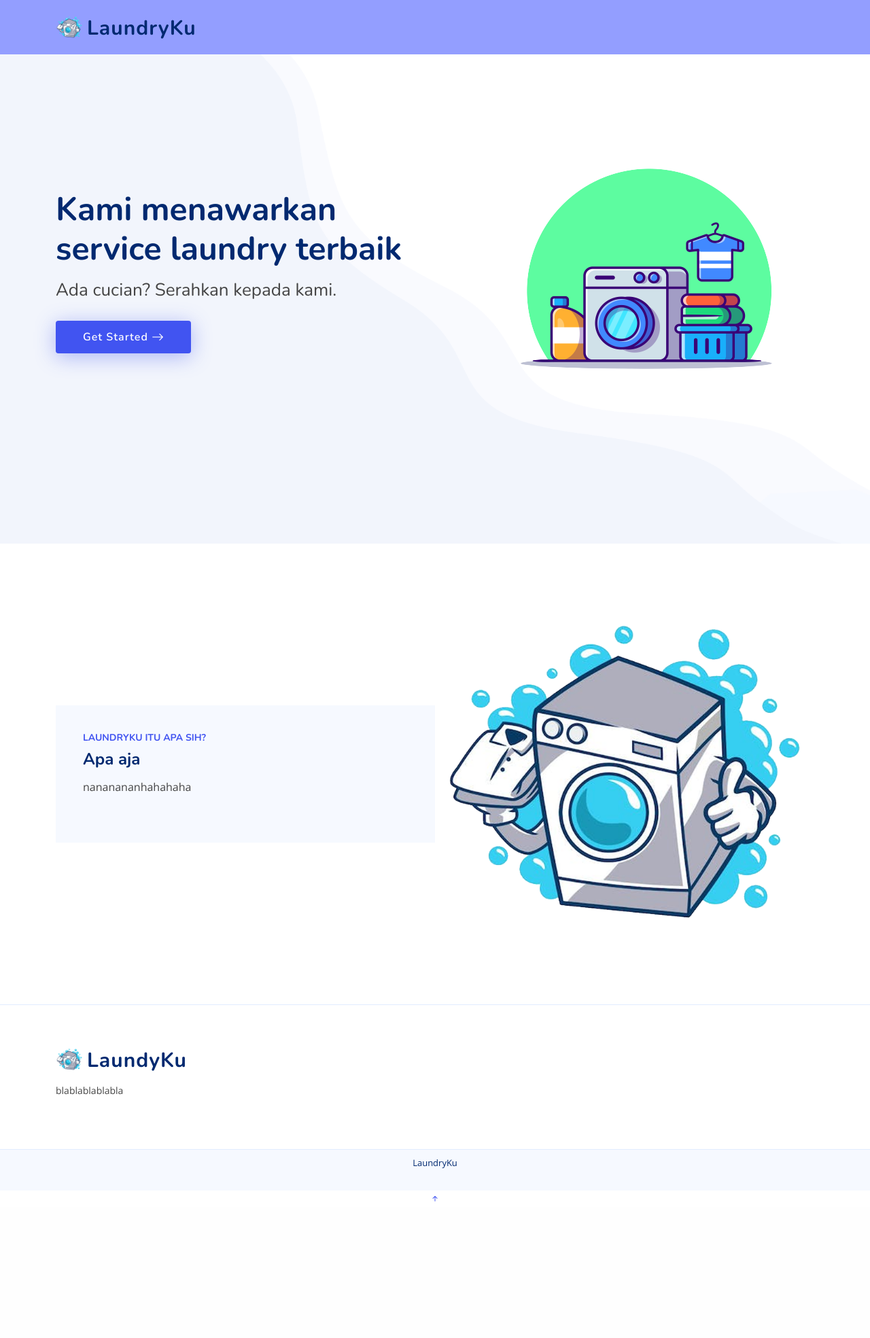
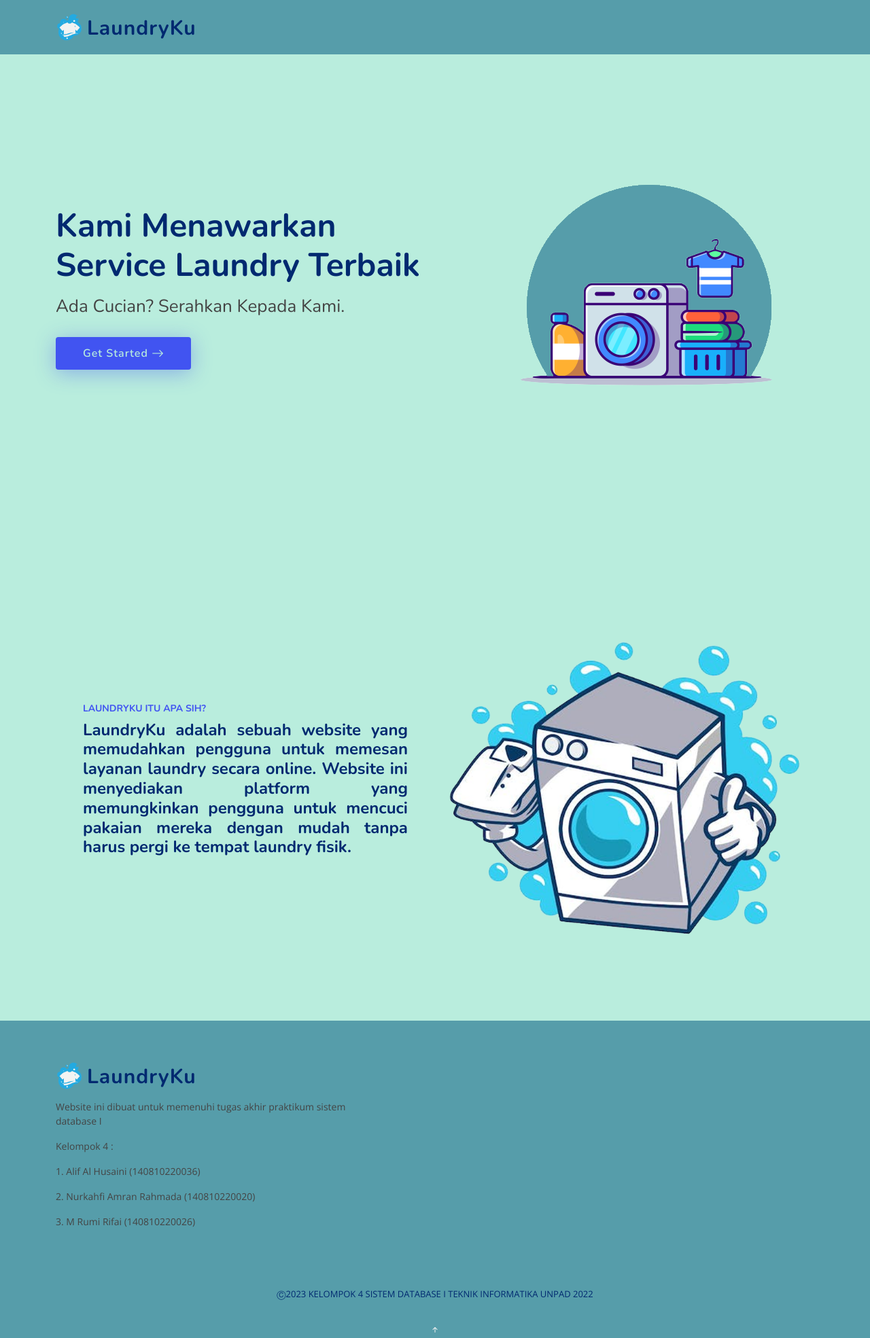
Before and after one commit to rumirifai/Aplikasi-Pencatatan-Laundry, a PHP site: page / in a window 1280 px wide. Shown: the whole page at 68% size. Before the commit the page ends 1768 px from the top, so only its background shows below. Run offline with PHP 8.4, Linux system fonts and the light colour scheme.

Commit message:
Mengubah Tampilan Website

```diff
--- a/laundry/assets/css/style.css
+++ b/laundry/assets/css/style.css
@@ -9,12 +9,12 @@ body {
 }
 
 a {
-  color: #4154f1;
+  color: #f4f4f4;
   text-decoration: none;
 }
 
 a:hover {
-  color: #717ff5;
+  color: #cdcdcd;
   text-decoration: none;
 }
 
@@ -64,7 +64,7 @@ section {
 # Header
 --------------------------------------------------------------*/
 .header {
-  background: #939eff;
+  background: #569DAA;
   transition: all 0.5s;
   z-index: 997;
   padding: 20px 0;
@@ -145,12 +145,12 @@ section {
   padding: 8px 20px;
   margin-left: 30px;
   border-radius: 4px;
-  color: #fff;
+  color: #B9EDDD;
 }
 
 .navbar .getstarted:hover,
 .navbar .getstarted:focus:hover {
-  color: #fff;
+  color: #B9EDDD;
   background: #5969f3;
 }
 
@@ -164,7 +164,7 @@ section {
   z-index: 99;
   opacity: 0;
   visibility: hidden;
-  background: #fff;
+  background: #B9EDDD;
   box-shadow: 0px 0px 30px rgba(127, 137, 161, 0.25);
   transition: 0.3s;
   border-radius: 4px;
@@ -250,7 +250,7 @@ section {
   padding: 15px 40px;
   border-radius: 4px;
   transition: 0.5s;
-  color: #fff;
+  color: #B9EDDD;
   background: #4154f1;
   box-shadow: 0px 5px 30px rgba(65, 84, 241, 0.4);
 }
@@ -282,8 +282,12 @@ section {
 /*--------------------------------------------------------------
 # About
 --------------------------------------------------------------*/
+.about {
+  background: #B9EDDD;
+}
+
 .about .content {
-  background-color: #f6f9ff;
+  background-color: #B9EDDD;
   padding: 40px;
 }
 
@@ -309,17 +313,16 @@ section {
 # Footer
 --------------------------------------------------------------*/
 .footer {
-  background: #f6f9ff;
+  background: #569DAA;
   padding: 0 0 30px 0;
   font-size: 14px;
 }
 
-
 .footer .footer-top {
-  background: white;
+  background: #569DAA;
   background-size: contain;
-  border-top: 1px solid #e1ecff;
-  border-bottom: 1px solid #e1ecff;
+  border-top: 1px solid #569DAA;
+  border-bottom: 1px solid #569DAA;
   padding: 60px 0 30px 0;
 }
 
@@ -354,7 +357,6 @@ section {
   position: relative;
   padding-bottom: 12px;
 }
-
 
 .footer .footer-top .footer-links ul li {
   padding: 10px 0;
@@ -407,7 +409,7 @@ section {
     top: 100%;
     left: 0;
     width: 100%;
-    background-color: #ffffff;
+    background-color: #B9EDDD;
     padding: 20px;
     box-shadow: 0px 2px 10px rgba(0, 0, 0, 0.1);
   }
@@ -450,3 +452,7 @@ section {
 .navbar a.dashboard-link {
   color: #012970;
 }
+
+.back-to-top {
+  background: #569DAA;
+}
--- a/laundry/config.php
+++ b/laundry/config.php
@@ -1,7 +1,7 @@
 <?php
 $host = 'localhost'; // Ganti dengan host database Anda
 $user = 'root'; // Ganti dengan username database Anda
-$password = 'Alif309091112233'; // Ganti dengan password database Anda
+$password = 'kahfi7185'; // Ganti dengan password database Anda
 $database = 'laundry'; // Ganti dengan nama database Anda
 
 $conn = mysqli_connect($host, $user, $password, $database);
--- a/laundry/admin/dashboard_admin.php
+++ b/laundry/dashboard_admin.php
@@ -24,7 +24,6 @@ $resultTransaksi = mysqli_query($conn, $queryTransaksi);
 mysqli_close($conn);
 ?>
 
-<?php include 'head.php'; ?>
 <?php include 'header.php'; ?>
 
 <style>
--- a/laundry/admin/footer.php
+++ b/laundry/footer.php
@@ -1,13 +1,11 @@
-<?php include 'head.php'; ?>
 <footer id="footer" class="footer fixed-bottom">
   <div class="container-fluid">
     <div class="row">
       <div class="col-md-12 text-center">
         <div class="credits">
-          LaundyKu
+          Ⓒ2023 KELOMPOK 4 SISTEM DATABASE I TEKNIK INFORMATIKA UNPAD 2022
         </div>
       </div>
     </div>
   </div>
 </footer><!-- End Footer -->
-<a href="#" class="back-to-top d-flex align-items-center justify-content-center"><i class="bi bi-arrow-up-short"></i></a>
--- a/laundry/admin/header.php
+++ b/laundry/header.php
@@ -10,8 +10,8 @@
   <meta content="" name="keywords">
 
   <!-- Favicons -->
-  <link href="assets/img/laundry.png" rel="icon">
-  <link href="assets/img/laundry.png" rel="apple-touch-icon">
+  <link href="assets/img/logo.png" rel="icon">
+  <link href="assets/img/logo.png" rel="apple-touch-icon">
 
   <!-- Google Fonts -->
   <link href="https://fonts.googleapis.com/css?family=Open+Sans:300,300i,400,400i,600,600i,700,700i|Nunito:300,300i,400,400i,600,600i,700,700i|Poppins:300,300i,400,400i,500,500i,600,600i,700,700i" rel="stylesheet">
@@ -33,7 +33,7 @@
   <header id="header" class="header fixed-top">
     <div class="container-fluid container-xl d-flex align-items-center justify-content-between">
       <a href="" class="logo d-flex align-items-center">
-        <img src="assets/img/laundry.png" alt="">
+        <img src="assets/img/logo.png" alt="">
         <span>LaundryKu</span>
       </a>
 
--- a/laundry/index.php
+++ b/laundry/index.php
@@ -1,7 +1,7 @@
 <?php
 ?>
 <!DOCTYPE html>
-<html lang="en">
+< tml lang="en">
 
 <head>
   <meta charset="utf-8">
@@ -11,9 +11,15 @@
   <meta content="" name="description">
   <meta content="" name="keywords">
 
+  <style>
+    h2 {
+      text-align: justify;
+    }
+  </style>
+
   <!-- Favicons -->
-  <link href="assets/img/laundry.png" rel="icon">
-  <link href="assets/img/laundry.png" rel="apple-touch-icon">
+  <link href="assets/img/logo.png" rel="icon">
+  <link href="assets/img/logo.png" rel="apple-touch-icon">
 
   <!-- Google Fonts -->
   <link href="https://fonts.googleapis.com/css?family=Open+Sans:300,300i,400,400i,600,600i,700,700i|Nunito:300,300i,400,400i,600,600i,700,700i|Poppins:300,300i,400,400i,500,500i,600,600i,700,700i" rel="stylesheet">
@@ -31,7 +37,7 @@
   <header id="header" class="header fixed-top">
     <div class="container-fluid container-xl d-flex align-items-center justify-content-between">
       <a href="index.php" class="logo d-flex align-items-center">
-        <img src="assets/img/laundry.png" alt="">
+        <img src="assets/img/logo.png" alt="">
         <span>LaundryKu</span>
       </a>
 
@@ -50,8 +56,8 @@
     <div class="container">
       <div class="row">
         <div class="col-lg-6 d-flex flex-column justify-content-center">
-          <h1 data-aos="fade-up">Kami menawarkan service laundry terbaik</h1>
-          <h2 data-aos="fade-up" data-aos-delay="400">Ada cucian? Serahkan kepada kami.</h2>
+          <h1 data-aos="fade-up">Kami Menawarkan Service Laundry Terbaik</h1>
+          <h2 data-aos="fade-up" data-aos-delay="400">Ada Cucian? Serahkan Kepada Kami.</h2>
           <div data-aos="fade-up" data-aos-delay="600">
             <div class="text-center text-lg-start">
               <a href="login.php" class="btn-get-started scrollto d-inline-flex align-items-center justify-content-center align-self-center">
@@ -76,9 +82,8 @@
             <div class="col-lg-6 d-flex flex-column justify-content-center" data-aos="fade-up" data-aos-delay="200">
               <div class="content">
                 <h3>LaundryKu itu apa sih?</h3>
-              <h2>Apa aja</h2>
-              <p>
-               nananananhahahaha
+                <h2 class="text-justify">LaundryKu adalah sebuah website yang memudahkan pengguna untuk memesan layanan laundry secara online. Website ini menyediakan platform yang memungkinkan pengguna untuk mencuci pakaian mereka dengan mudah tanpa harus pergi ke tempat laundry fisik.</h2>
+                <p class="text-justify">
             </p>
           </div>
         </div>
@@ -97,10 +102,14 @@
         <div class="row gy-4">
           <div class="col-lg-5 col-md-12 footer-info">
             <a href="index.php" class="logo d-flex align-items-center">
-              <img src="assets/img/laundry.png" alt="">
-              <span>LaundyKu</span>
+              <img src="assets/img/logo.png" alt="">
+              <span>LaundryKu</span>
             </a>
-            <p>blablablablabla</p>
+            <p>Website ini dibuat untuk memenuhi tugas akhir praktikum sistem database I</p>
+            <p>Kelompok 4 :</p>
+            <p>1. Alif Al Husaini (140810220036)</p>
+            <p>2. Nurkahfi Amran Rahmada (140810220020)</p>
+            <p>3. M Rumi Rifai (140810220026)</p>
           </div>
           <div class="col-lg-2 col-6 footer-links">
           </div>
@@ -113,7 +122,7 @@
     </div>
     <div class="container">
       <div class="credits">
-        LaundryKu
+        Ⓒ2023 KELOMPOK 4 SISTEM DATABASE I TEKNIK INFORMATIKA UNPAD 2022
       </div>
     </div>
   </footer><!-- End Footer -->
--- a/laundry/admin/login.php
+++ b/laundry/login.php
@@ -38,8 +38,8 @@ mysqli_close($conn);
   <meta content="" name="keywords">
 
   <!-- Favicons -->
-  <link href="assets/img/laundry.png" rel="icon">
-  <link href="assets/img/laundry.png" rel="apple-touch-icon">
+  <link href="assets/img/logo.png" rel="icon">
+  <link href="assets/img/logo.png" rel="apple-touch-icon">
 
   <!-- Google Fonts -->
   <link
@@ -56,7 +56,7 @@ mysqli_close($conn);
 
 <style>
   body {
-    background-color: #f8f9fa;
+    background-color: #B9EDDD;
   }
 
   .login-container {
--- a/laundry/admin/prioritas.php
+++ b/laundry/prioritas.php
@@ -17,7 +17,6 @@ $result = mysqli_query($conn, $query);
 mysqli_close($conn);
 ?>
 
-<?php include 'head.php'; ?>
 <?php include 'header.php'; ?>
 
 <style>
--- a/laundry/admin/tambah_pelanggan.php
+++ b/laundry/tambah_pelanggan.php
@@ -45,7 +45,6 @@ if ($_SERVER['REQUEST_METHOD'] === 'POST') {
 mysqli_close($conn);
 ?>
 
-<?php include 'head.php'; ?>
 <?php include 'header.php'; ?>
 
 <style>
```
Also changed, not shown: laundry/assets/css/styles.css (+20 -11 lines), laundry/assets/img/hero-bg.png, laundry/assets/img/hero.png, laundry/assets/img/logo.png (added), laundry/daftar_item.php (renamed from laundry/admin/daftar_item.php), laundry/edit_pelanggan.php (renamed from laundry/admin/edit_pelanggan.php), laundry/hapus_pelanggan.php (renamed from laundry/admin/hapus_pelanggan.php), laundry/home.php (renamed from laundry/admin/home.php), laundry/logout.php (renamed from laundry/admin/logout.php), laundry/pelanggan.php (renamed from laundry/admin/pelanggan.php), laundry/permintaan_cucian.php (renamed from laundry/admin/permintaan_cucian.php). Lines whose indentation alone changed are shown as unchanged.
